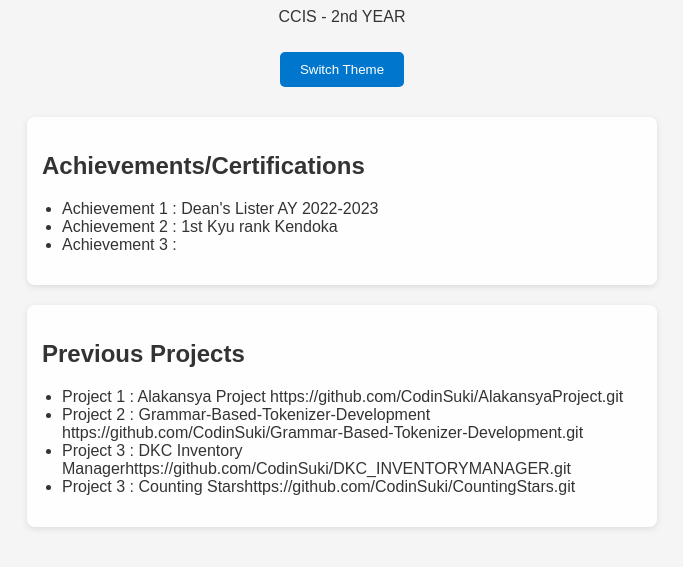
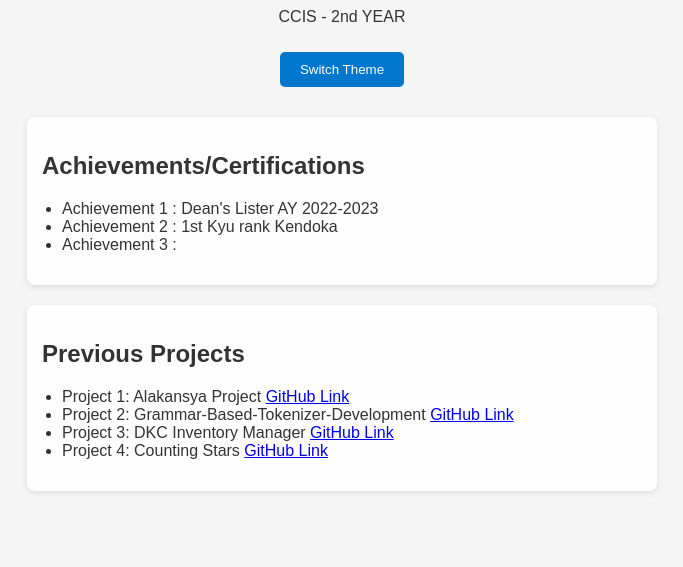
Before and after one commit to CodinSuki/portfolio, a plain HTML site: page index.html in a window 1280 px wide. Shown: the part 288-855 px from the top of the page, without its empty margins (298-981 px from the left). After the commit the page ends 819 px from the top, so only its background shows below. Drawn offline with Linux system fonts and the light colour scheme.

Commit message:
Update index.html

```diff
--- a/index.html
+++ b/index.html
@@ -27,10 +27,11 @@
       <section id="projects">
          <h2>Previous Projects</h2>
          <ul>
-            <li>Project 1 : Alakansya Project <a>https://github.com/CodinSuki/AlakansyaProject.git</a></li>
-            <li>Project 2 : Grammar-Based-Tokenizer-Development <a>https://github.com/CodinSuki/Grammar-Based-Tokenizer-Development.git</a></li>
-            <li>Project 3 : DKC Inventory Manager<a>https://github.com/CodinSuki/DKC_INVENTORYMANAGER.git</a></li>
-            <li>Project 3 : Counting Stars<a>https://github.com/CodinSuki/CountingStars.git</a></li>
+            <li>Project 1: Alakansya Project <a href="https://github.com/CodinSuki/AlakansyaProject.git" target="_blank" rel="noopener noreferrer">GitHub Link</a></li>
+            <li>Project 2: Grammar-Based-Tokenizer-Development <a href="https://github.com/CodinSuki/Grammar-Based-Tokenizer-Development.git" target="_blank" rel="noopener noreferrer">GitHub Link</a></li>
+            <li>Project 3: DKC Inventory Manager <a href="https://github.com/CodinSuki/DKC_INVENTORYMANAGER.git" target="_blank" rel="noopener noreferrer">GitHub Link</a></li>
+            <li>Project 4: Counting Stars <a href="https://github.com/CodinSuki/CountingStars.git" target="_blank" rel="noopener noreferrer">GitHub Link</a></li>
+
          </ul>
       </section>
    </main>
```
